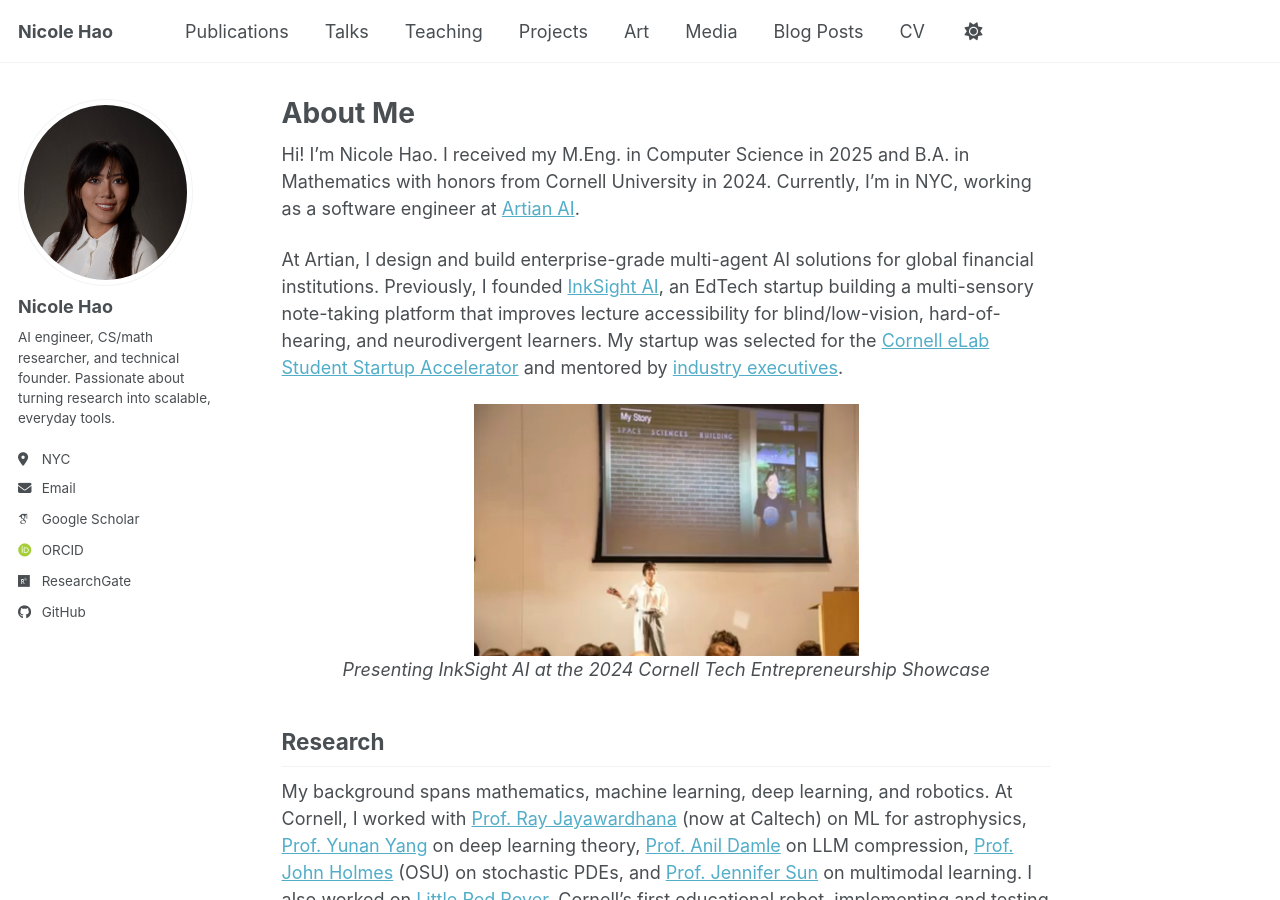
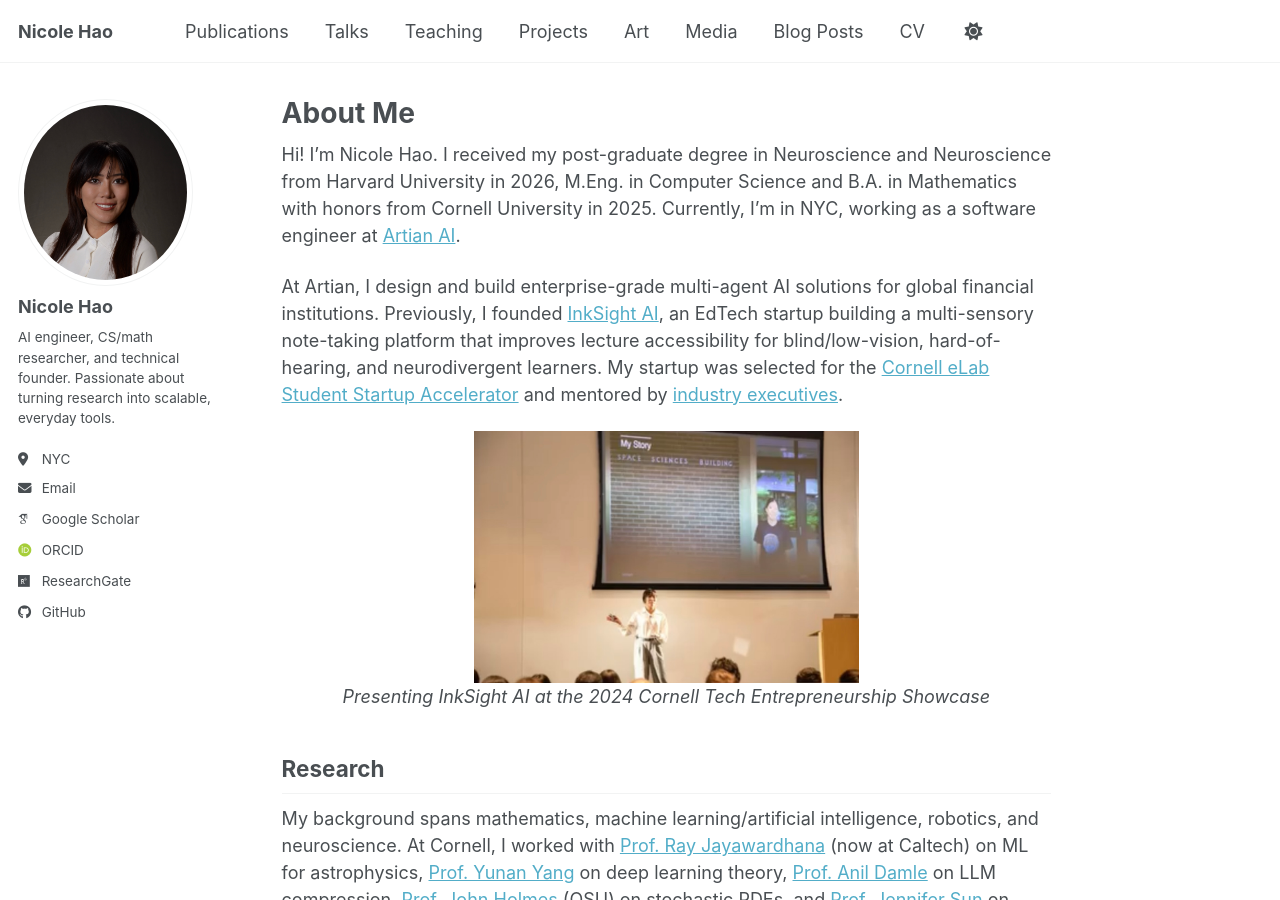
Before and after one commit to nicolehao34/nicolehao34.github.io, a Jekyll site: the page built from _pages/about.md, in a window 1280 px wide and 900 px high. Built offline with Jekyll 4.4.1, drawn with Linux system fonts in a browser that asks for light colours; some web fonts are replaced; a script bundle is joined from its source files by our own code; library files that are not in the unit come from our copies.

Commit message:
Update education details for accuracy in About Me and CV sections

```diff
--- a/_pages/about.md
+++ b/_pages/about.md
@@ -6,7 +6,7 @@ redirect_from:
   - /about/
   - /about.html
 ---
-Hi! I’m Nicole Hao. I received my M.Eng. in Computer Science in 2025 and B.A. in Mathematics with honors from Cornell University in 2024. Currently, I'm in NYC, working as a software engineer at [Artian AI](https://artian.ai).
+Hi! I’m Nicole Hao. I received my post-graduate degree in Neuroscience and Neuroscience from Harvard University in 2026, M.Eng. in Computer Science and B.A. in Mathematics with honors from Cornell University in 2025. Currently, I'm in NYC, working as a software engineer at [Artian AI](https://artian.ai).
 
 At Artian, I design and build enterprise-grade multi-agent AI solutions for global financial institutions. Previously, I founded [InkSight AI](/portfolio/inksight-ai/), an EdTech startup building a multi-sensory note-taking platform that improves lecture accessibility for blind/low-vision, hard-of-hearing, and neurodivergent learners. My startup was selected for the [Cornell eLab Student Startup Accelerator](https://www.elabstartup.com/) and mentored by [industry executives](/teaching/#mentorship-and-gratitude).
 
@@ -18,7 +18,7 @@ At Artian, I design and build enterprise-grade multi-agent AI solutions for glob
 Research
 ---
 
-My background spans mathematics, machine learning, deep learning, and robotics. At Cornell, I worked with [Prof. Ray Jayawardhana](https://www.caltech.edu/about/news/ray-jayawardhana-appointed-caltech-tenth-president) (now at Caltech) on ML for astrophysics, [Prof. Yunan Yang](https://yunany.github.io/) on deep learning theory, [Prof. Anil Damle](https://www.cs.cornell.edu/~damle/) on LLM compression, [Prof. John Holmes](https://math.osu.edu/people/holmes.782) (OSU) on stochastic PDEs, and [Prof. Jennifer Sun](https://bowers.cornell.edu/people/jennifer-j-sun) on multimodal learning. I also worked on [Little Red Rover](https://little-red-rover.com/#/), Cornell's first educational robot, implementing and testing path finding algorithms.
+My background spans mathematics, machine learning/artificial intelligence, robotics, and neuroscience. At Cornell, I worked with [Prof. Ray Jayawardhana](https://www.caltech.edu/about/news/ray-jayawardhana-appointed-caltech-tenth-president) (now at Caltech) on ML for astrophysics, [Prof. Yunan Yang](https://yunany.github.io/) on deep learning theory, [Prof. Anil Damle](https://www.cs.cornell.edu/~damle/) on LLM compression, [Prof. John Holmes](https://math.osu.edu/people/holmes.782) (OSU) on stochastic PDEs, and [Prof. Jennifer Sun](https://bowers.cornell.edu/people/jennifer-j-sun) on multimodal learning. I also worked on [Little Red Rover](https://little-red-rover.com/#/), Cornell's first educational robot, implementing and testing path finding algorithms.
 
 I'm broadly interested in multimodal perception, language and reasoning, and multi-agent system design, with a focus on autonomous agents in critical and high-stakes industries like healthcare, finance, and education. I'm also exploring how these agents can be deployed in robots, with the long-term goal of creating *human-centered* systems that can reason about and interact with the physical world, support manual labor, and augment human perception.
 
```
Also changed, not shown: _pages/cv.md (+2 -2 lines).
